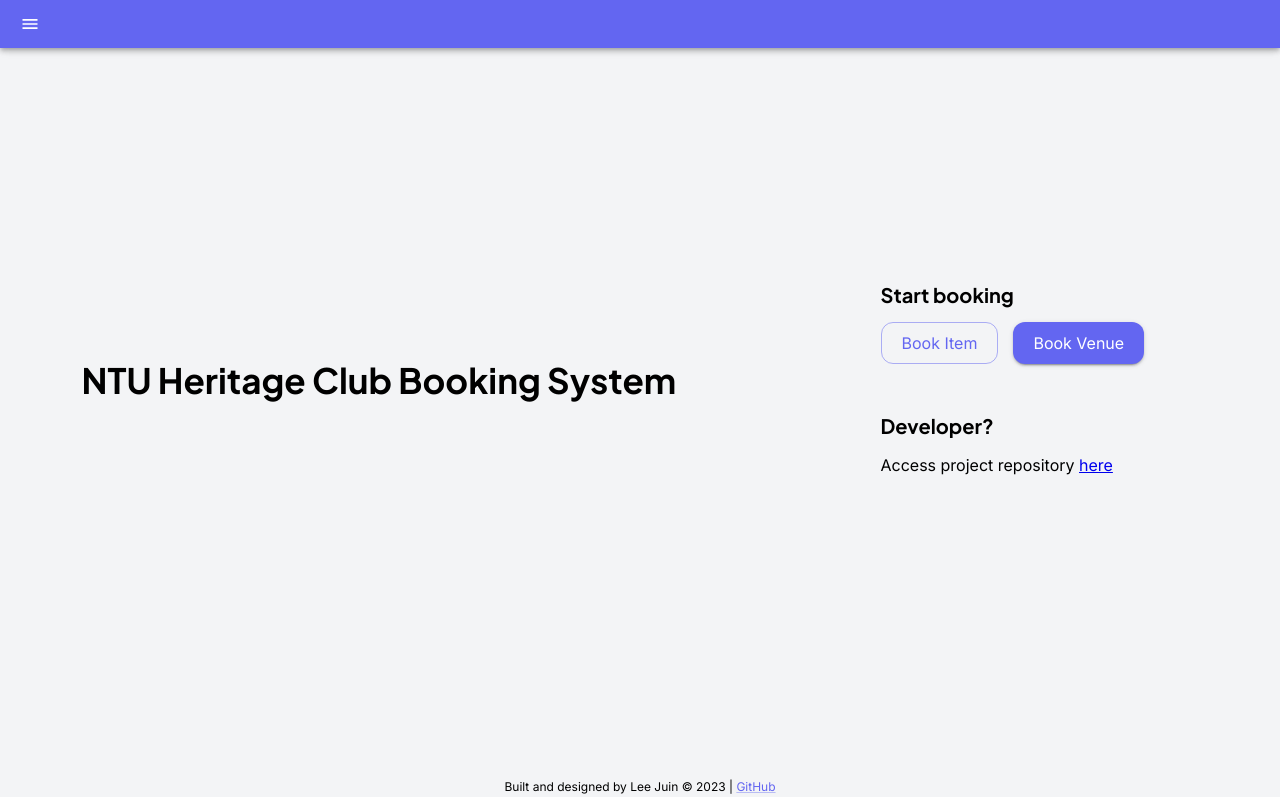
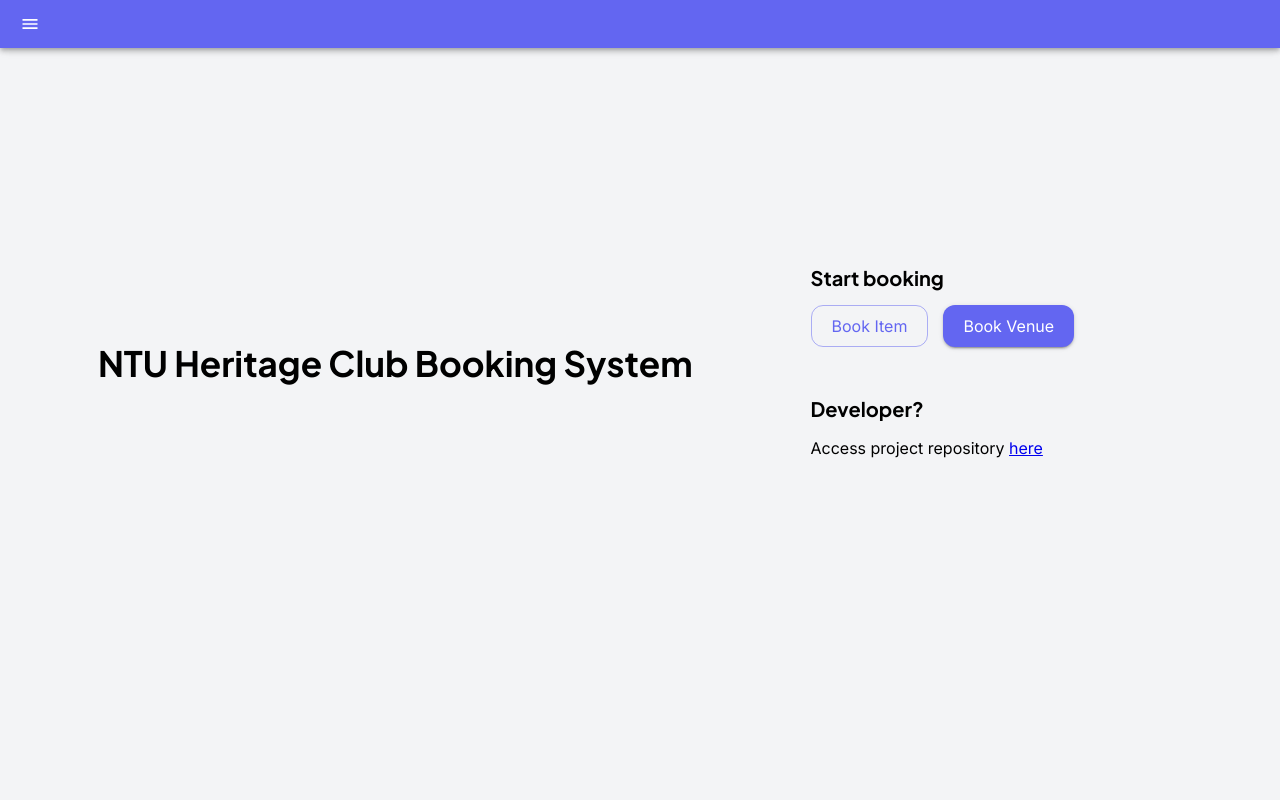
Before and after one commit to Neo-Zenith/hc-booking-system, a React (Vite) app: page / in a window 1280 px wide. Built offline with nearby package versions, Linux system fonts and the light colour scheme.

Commit message:
updated styles

```diff
--- a/src/App.jsx
+++ b/src/App.jsx
@@ -12,7 +12,6 @@
 import MaintenancePage from './pages/MaintenancePage/MaintenancePage';
 import NotFoundPage from './pages/NotFoundPage/NotFoundPage';
 import HomePage from './pages/HomePage/HomePage';
-import Footer from './components/Footer/Footer';
 
 export const supabase = createClient(
     'https://aivkivxyepaocejantjk.supabase.co',
@@ -41,15 +40,6 @@
                         <Route path="*" element={<NotFoundPage />} />
                     </Routes>
                 </Router>
-                <div
-                    style={{
-                        flex: 1,
-                        display: 'flex',
-                        justifyContent: 'center',
-                    }}
-                >
-                    <Footer />
-                </div>
             </ThemeProvider>
         </>
     );
--- a/src/components/BookingForm/WithBookingForm.jsx
+++ b/src/components/BookingForm/WithBookingForm.jsx
@@ -211,6 +211,7 @@
                     flexDirection: 'column',
                     padding: 'max(2%, 1.5rem)',
                     width: '100%',
+                    height: 'fit-content',
                     bgcolor: theme.palette.neutral[50],
                 }}
             >
--- a/src/components/Footer/Footer.jsx
+++ b/src/components/Footer/Footer.jsx
@@ -7,12 +7,10 @@
     return (
         <div
             style={{
-                marginBottom: '0.4rem',
                 display: 'flex',
                 justifyContent: 'center',
                 width: '100%',
-                height: '4.6vh',
-                alignItems: 'flex-end',
+                height: 'fit-content',
                 backgroundColor: theme.palette.neutral[100],
             }}
         >
--- a/src/components/Table/Table.jsx
+++ b/src/components/Table/Table.jsx
@@ -164,7 +164,7 @@
                                                                           'Rejected'
                                                                         ? theme.palette.error.light
                                                                         : theme.palette.success
-                                                                              .light,
+                                                                              .lightest,
                                                             }}
                                                         >
                                                             {row[headCell.id]}
--- a/src/components/Table/TableToolbar.jsx
+++ b/src/components/Table/TableToolbar.jsx
@@ -32,7 +32,7 @@
             case 'string':
                 return (
                     <TextField
-                        fullWidth
+                        sx={{ minWidth: '20rem', flex: 1 }}
                         key={idx}
                         label={filter.label}
                         value={filtersInputable[filter.id]}
@@ -46,7 +46,7 @@
             case 'integer':
                 return (
                     <TextField
-                        fullWidth
+                        sx={{ minWidth: '20rem', flex: 1 }}
                         key={idx}
                         type="number"
                         label={filter.label}
@@ -60,7 +60,7 @@
                 );
             case 'multi-selection':
                 return (
-                    <FormControl fullWidth key={idx}>
+                    <FormControl key={idx} sx={{ minWidth: '20rem', flex: 1 }}>
                         <InputLabel>{filter.label}</InputLabel>
                         <Select
                             label={filter.label}
@@ -147,10 +147,12 @@
                     <Box
                         sx={{
                             mt: 1,
-                            pl: { sm: 2 },
-                            pr: { xs: 1, sm: 1 },
+                            pl: 1,
+                            pr: 1,
                             display: 'flex',
+                            rowGap: '1rem',
                             columnGap: '1rem',
+                            flexWrap: 'wrap',
                         }}
                     >
                         {filters.map((filter, idx) => {
@@ -158,7 +160,7 @@
                         })}
                     </Box>
                     <Box style={{ display: 'flex' }}>
-                        <Button variant="outlined" sx={{ mr: 'auto', ml: 2 }} onClick={resetFilter}>
+                        <Button variant="outlined" sx={{ mr: 'auto', ml: 1 }} onClick={resetFilter}>
                             <Typography>Reset Filters</Typography>
                         </Button>
                         <Button
--- a/src/pages/BookingPage/WithBookingPage.jsx
+++ b/src/pages/BookingPage/WithBookingPage.jsx
@@ -1,4 +1,5 @@
 import { useTheme } from '@emotion/react';
+import Footer from '../../components/Footer/Footer';
 
 export default function WithBookingPage({ bookingForm }) {
     const theme = useTheme();
@@ -8,16 +9,29 @@
             <div
                 style={{
                     display: 'flex',
+                    flexDirection: 'column',
                     width: '100%',
-                    height: '95vh',
-                    justifyContent: 'center',
+                    minHeight: '100vh',
                     alignItems: 'center',
-                    padding: '2% 5%',
+                    padding: '2% 5% 0.4rem 5%',
+                    gap: '3rem',
                     boxSizing: 'border-box',
                     backgroundColor: theme.palette.neutral[100],
                 }}
             >
-                {bookingForm}
+                <div style={{ marginTop: '10rem', display: 'flex', width: '100%' }}>
+                    {bookingForm}
+                </div>
+                <div
+                    style={{
+                        marginTop: 'auto',
+                        display: 'flex',
+                        justifyContent: 'center',
+                        alignItems: 'flex-end',
+                    }}
+                >
+                    <Footer />
+                </div>
             </div>
         </>
     );
--- a/src/pages/HomePage/HomePage.jsx
+++ b/src/pages/HomePage/HomePage.jsx
@@ -12,18 +12,27 @@
                 display: 'flex',
                 flexDirection: 'row',
                 bgcolor: theme.palette.neutral[100],
-                minHeight: '95vh',
-                alignItems: 'center',
-                flexWrap: 'wrap',
-                columnGap: '15rem',
-                justifyContent: 'center',
+                minHeight: '100vh',
             }}
         >
             <div
                 style={{
-                    flex: '0.4 1 auto',
+                    marginTop: 'max(32vh, 10rem)',
+                    display: 'flex',
+                    width: '100%',
+                    height: 'fit-content',
+                    flexWrap: 'wrap',
+                    columnGap: '1rem',
+                    rowGap: '10rem',
+                }}
+            >
+                <div
+                    style={{
+                        margin: 'auto',
+                        flex: '0.5 1 auto',
                         display: 'flex',
                         minWidth: '30rem',
+                        height: 'fit-content',
                     }}
                 >
                     <Typography sx={{ textAlign: 'center', width: '100%' }} variant="h1">
@@ -32,10 +41,13 @@
                 </div>
                 <div
                     style={{
-                    flex: '0.4 1 auto',
+                        padding: '1rem',
+                        margin: 'auto',
+                        flex: '0.5 1 auto',
                         display: 'flex',
                         flexDirection: 'column',
                         gap: '5rem',
+                        height: 'fit-content',
                     }}
                 >
                     <div>
@@ -66,6 +78,7 @@
                         </Typography>
                     </div>
                 </div>
+            </div>
         </Box>
     );
 }
--- a/src/pages/ListingPage/WithListingPage.jsx
+++ b/src/pages/ListingPage/WithListingPage.jsx
@@ -1,4 +1,5 @@
 import { useTheme } from '@emotion/react';
+import Footer from '../../components/Footer/Footer';
 
 export default function WithListingPage({ table }) {
     const theme = useTheme();
@@ -8,16 +9,27 @@
             <div
                 style={{
                     display: 'flex',
+                    flexDirection: 'column',
                     width: '100%',
-                    minHeight: '95vh',
-                    justifyContent: 'center',
-                    padding: '2% 5%',
-                    paddingTop: '15rem',
+                    height: '100vh',
+                    alignItems: 'center',
+                    padding: '2% 5% 0.4rem 5%',
+                    gap: '3rem',
                     boxSizing: 'border-box',
                     backgroundColor: theme.palette.neutral[100],
                 }}
             >
-                {table}
+                <div style={{ marginTop: '10rem', display: 'flex', width: '100%' }}>{table}</div>
+                <div
+                    style={{
+                        marginTop: 'auto',
+                        display: 'flex',
+                        justifyContent: 'center',
+                        alignItems: 'flex-end',
+                    }}
+                >
+                    <Footer />
+                </div>
             </div>
         </>
     );
--- a/src/pages/MaintenancePage/MaintenancePage.jsx
+++ b/src/pages/MaintenancePage/MaintenancePage.jsx
@@ -1,4 +1,5 @@
 import { Box, Typography, CircularProgress } from '@mui/material';
+import Footer from '../../components/Footer/Footer';
 
 export default function MaintenancePage() {
     return (
@@ -6,14 +7,15 @@
             sx={{
                 display: 'flex',
                 flexDirection: 'column',
-                justifyContent: 'center',
                 alignItems: 'center',
-                height: '95vh',
+                minHeight: '100vh',
                 backgroundColor: '#f5f5f5',
+                gap: '3rem',
             }}
         >
             <Box
                 sx={{
+                    marginTop: 'max(25vh, 10rem)',
                     display: 'flex',
                     flexDirection: 'column',
                     alignItems: 'center',
@@ -37,6 +39,16 @@
                 </Typography>
                 <CircularProgress color="primary" />
             </Box>
+            <div
+                style={{
+                    marginTop: 'auto',
+                    display: 'flex',
+                    justifyContent: 'center',
+                    alignItems: 'flex-end',
+                }}
+            >
+                <Footer />
+            </div>
         </Box>
     );
 }
```
Also changed, not shown: vercel.json (added). Lines whose indentation alone changed are shown as unchanged.
